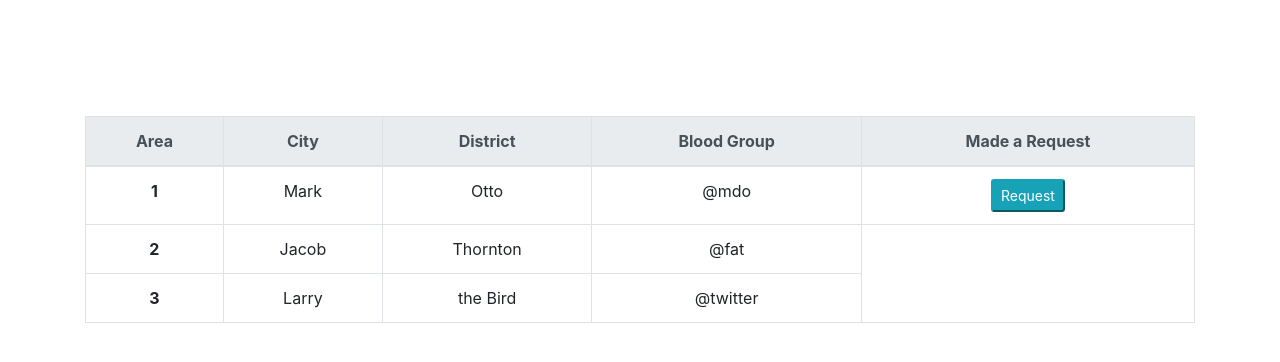
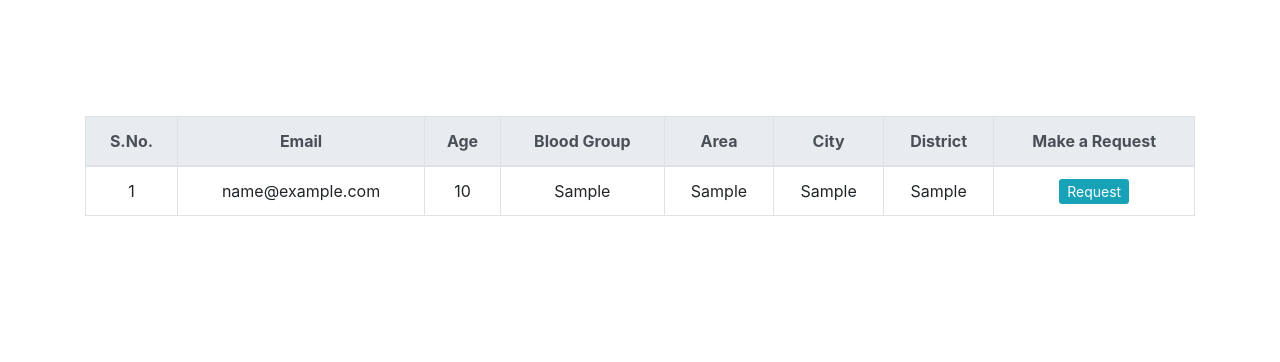
Before and after one commit to NandhiniLakshmipathy/Flask_Basics, a Flask app: page /donor in a window 1280 px wide. Shown: the part 56-418 px from the top of the page. Run offline with Flask 2, Linux system fonts and the light colour scheme; tables that the repository leaves empty hold one stand-in row (values such as "Sample post"); some libraries are stand-ins or nearby versions.

Commit message:
Update donor.html

```diff
--- a/NOV 8/project/templates/donor.html
+++ b/NOV 8/project/templates/donor.html
@@ -16,34 +16,33 @@
   <table class="table table-hover table-bordered" style="margin:100px 0px; text-align: center;">
     <thead class="thead-light">
       <tr>
+        <th scope="col">S.No.</th>
+        <th scope="col">Email</th>
+        <th scope="col">Age</th>
+        <th scope="col">Blood Group</th>
         <th scope="col">Area</th>
         <th scope="col">City</th>
         <th scope="col">District</th>
-        <th scope="col">Blood Group</th>
-        <th scope="col">Made a Request</th>
+        <th scope="col">Make a Request</th>
       </tr>
     </thead>
     <tbody>
+      {% for res in user %}
+            {% set i=loop.index %}
       <tr>
-        <th scope="row">1</th>
-        <td>Mark</td>
-        <td>Otto</td>
-        <td>@mdo</td>
+        <td>{{ i }}</td>
+        <td>{{ res["email"] }}</td>
+        <td>{{ res["age"] }}</td>
+        <td>{{ res["blood"] }}</td>
+        <td>{{ res["area"] }}</td>
+        <td>{{ res["city"] }}</td>
+        <td>{{ res["district"] }}</td>
         <td>
-            <button type="button" class="btn-sm btn-info" data-toggle="modal"><a href="{{url_for('request_page')}}" style="color: white; text-decoration:none">Request</a></button> </td>
+         <a href="{{url_for('request_page')}}" class="btn-sm btn-info" style="color: white; text-decoration:none">Request</a>
+        </td>
       </tr>
-      <tr>
-        <th scope="row">2</th>
-        <td>Jacob</td>
-        <td>Thornton</td>
-        <td>@fat</td>
-      </tr>
-      <tr>
-        <th scope="row">3</th>
-        <td>Larry</td>
-        <td>the Bird</td>
-        <td>@twitter</td>
-      </tr>
+      {% endfor %}
+
     </tbody>
   </table>
 </div>
```
